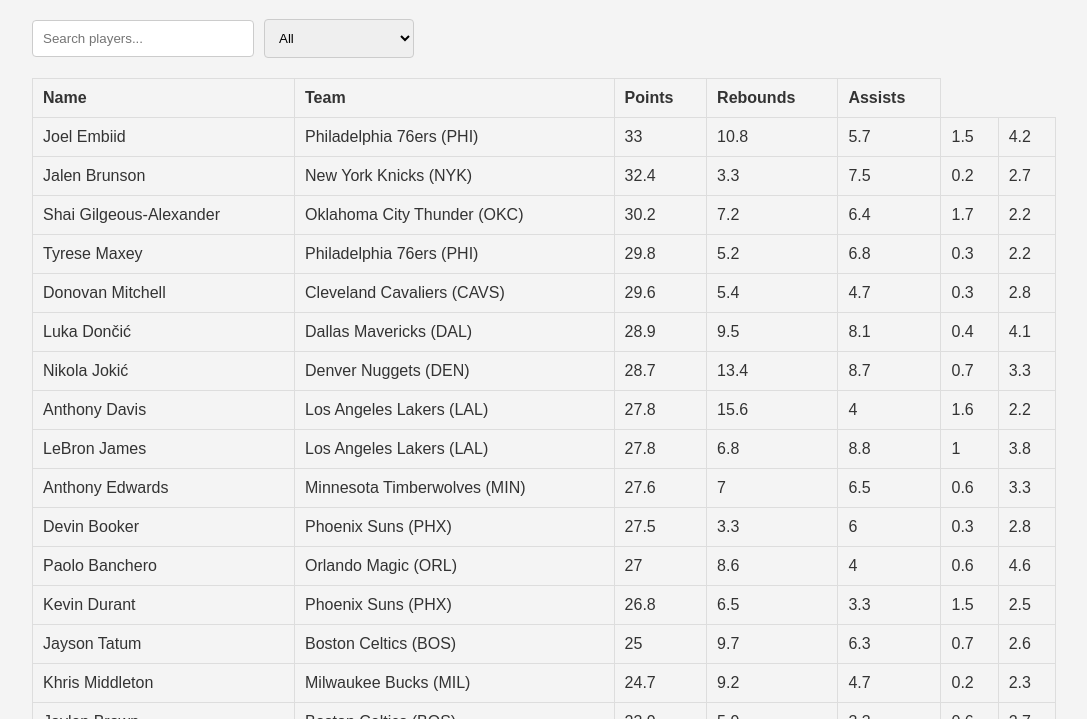
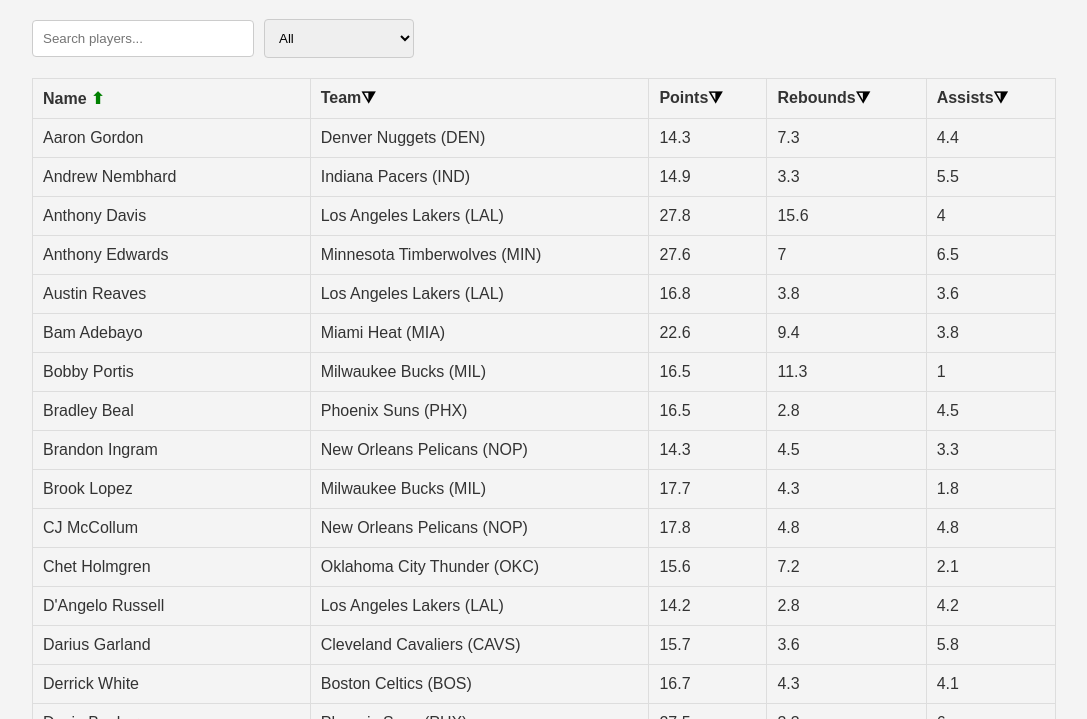
Before and after one commit to MuhannadMojalled/Lab-5, a plain HTML site: page index.html in a window 1280 px wide. Both pictures are taken after a click on the element "Name". Shown: the part 81-800 px from the top of the page, without its empty margins (96-1183 px from the left). Drawn offline with Linux system fonts and the light colour scheme.

Commit message:
implemented the search and filter features

```diff
--- a/index.html
+++ b/index.html
@@ -27,11 +27,11 @@
         <table id="player-stats">
             <thead>
                 <tr>
-                    <th>Name</th>
-                    <th>Team</th>
-                    <th>Points</th>
-                    <th>Rebounds</th>
-                    <th>Assists</th>
+                    <th>Name<span class="default"></span></th>
+                    <th>Team<span class="default"></span></th>
+                    <th>Points<span class="default"></span></th>
+                    <th>Rebounds<span class="default"></span></th>
+                    <th>Assists<span class="default"></span></th>
                 </tr>
             </thead>
             <tbody id="player-rows">
--- a/script.js
+++ b/script.js
@@ -458,8 +458,6 @@ function populateTable() {
         <td>${player.points}</td>
         <td>${player.rebounds}</td>
         <td>${player.assists}</td>
-        <td>${player.blocks}</td>
-        <td>${player.turnovers}</td>
     `;
         playerRows.appendChild(playerRow);
     });
@@ -497,3 +495,63 @@ teamFilter.addEventListener("change", () => {
     })
 }
 );
+
+let table = document.querySelector('table');
+let ascending = true;
+
+
+const tableHeads = document.querySelectorAll("th");
+tableHeads.forEach(head => {
+    head.addEventListener("click", () => {
+        let colIndex = head.cellIndex;
+        const rows = table.querySelectorAll('tr');
+        let headerRow = document.querySelector('thead');
+        let rowsArray = [];
+        // here the loop starts from 1 to skip the first row for the header
+        for (let i = 1; i < rows.length; i++) {
+            rowsArray.push(rows[i]);
+        }
+        // Sort the rows
+        rowsArray.sort((a, b) => {
+            let aVal = a.cells[colIndex].innerText;
+            let bVal = b.cells[colIndex].innerText;
+
+            if (aVal < bVal) {
+                return ascending ? -1 : 1;
+            }
+            if (aVal > bVal) {
+                return ascending ? 1 : -1;
+            }
+            return 0;
+        });
+        // update the arrow icon
+        if (ascending) {
+            head.children[0].className = "desc";
+        } else {
+            head.children[0].className = "asc";
+        }
+        // Toggle the ascending variable
+        ascending = !ascending;
+        // delete and recreate the table
+        table.innerHTML = "";
+        table.appendChild(headerRow);
+        rowsArray.forEach(row => table.appendChild(row));
+    });
+});
+
+const searchInput = document.getElementById("search");
+
+searchInput.addEventListener("input", () => {
+    const searchTerm = searchInput.value.toLowerCase().trim(); // Convert input to lowercase and remove spaces
+    const rows = document.querySelectorAll("#player-rows tr");
+
+    rows.forEach(row => {
+        const playerName = row.children[0].textContent.toLowerCase(); // Get the player's name in lowercase
+
+        if (playerName.includes(searchTerm)) {
+            row.style.display = ""; // Show row if search term matches
+        } else {
+            row.style.display = "none"; // Hide row if no match
+        }
+    });
+});
--- a/styles.css
+++ b/styles.css
@@ -75,3 +75,18 @@ th {
     background-color: #555;
     color: #f4f4f4;
 }
+
+span.desc::after {
+    content: " \2B06";
+    color: green;
+}
+
+span.asc::after {
+    content: " \2B07";
+    color: red;
+}
+
+span.default::after {
+    content: "⧩";
+    color: black;
+}
```
